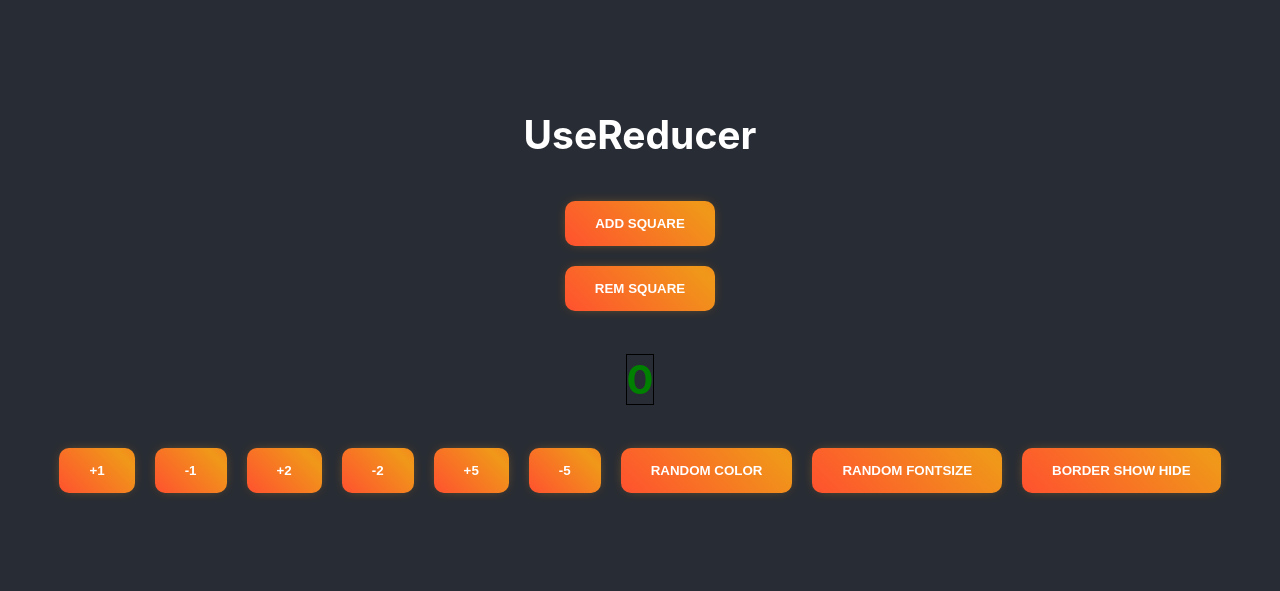
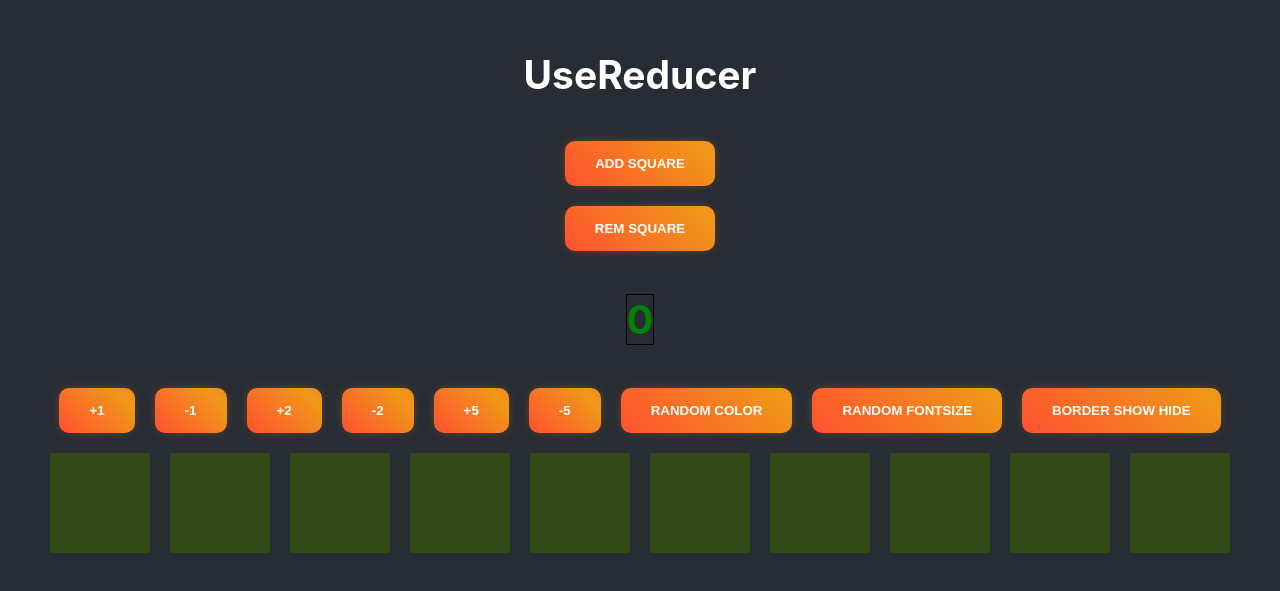
Before and after one commit to Jakavickis/drontai, a React (Create React App) app in the folder r1/: page / in a window 1280 px wide. Shown: the part 109-700 px from the top of the page. Built offline with nearby package versions, Linux system fonts and the light colour scheme.

Commit message:
randColor square

```diff
--- a/r1/src/App.jsx
+++ b/r1/src/App.jsx
@@ -1,5 +1,6 @@
 import './App.scss';
 import Count from './Components/016/Count';
+import RandSqColor from './Components/016/RandSqColor';
 
 function App() {
 
@@ -7,13 +8,9 @@ function App() {
     return (
         <div className="App">
             <header className="App-header">
-                <h2 style={{
-                    borderStyle: 'solid',
-                    border: 5 + 'px',
-                    borderColor: 'green'
-
-                }}>UseReducer</h2>
+                <h2>UseReducer</h2>
                 <Count />
+                <RandSqColor />
             </header>
         </div >
     );
--- /dev/null
+++ b/r1/src/Components/016/RandSqColor.jsx
@@ -0,0 +1,32 @@
+import { useEffect } from "react";
+import { useState } from "react";
+import randColor from "../../Functions/randColor";
+
+function RandSqColor() {
+
+    const [sq, setSq] = useState([]);
+
+    useEffect(() => {
+        const c = randColor();
+        setSq([...Array(10)].map((_, i) => ({ color: c, id: i + 1 })))
+    }, [])
+
+    const change = id => {
+        setSq(square => square.map(s => s.id === id ? { ...s, color: randColor() } : { ...s }))
+    }
+
+    return (
+        <>
+            <div className="container">
+                {
+                    sq.map(s => <div onClick={() => change(s.id)} key={s.id} style={{
+                        backgroundColor: s.color
+                    }}></div>)
+                }
+            </div>
+
+        </>
+    )
+}
+
+export default RandSqColor;
```
